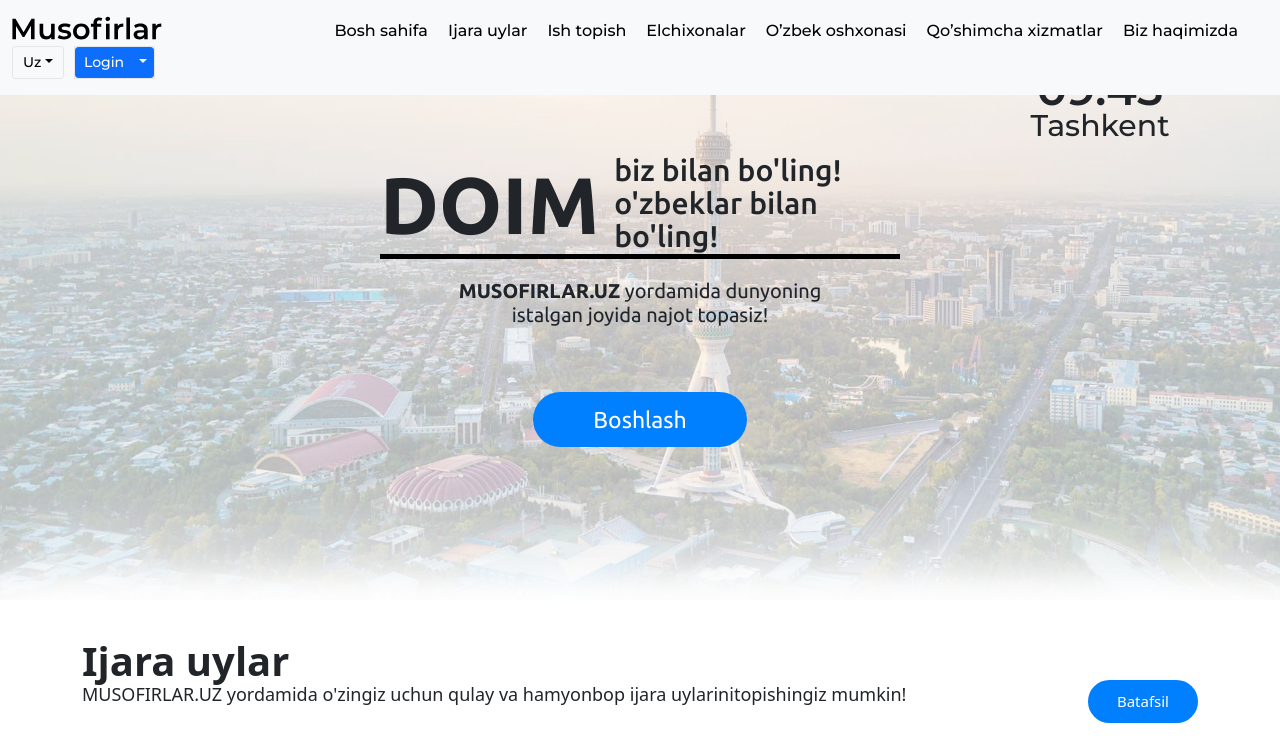
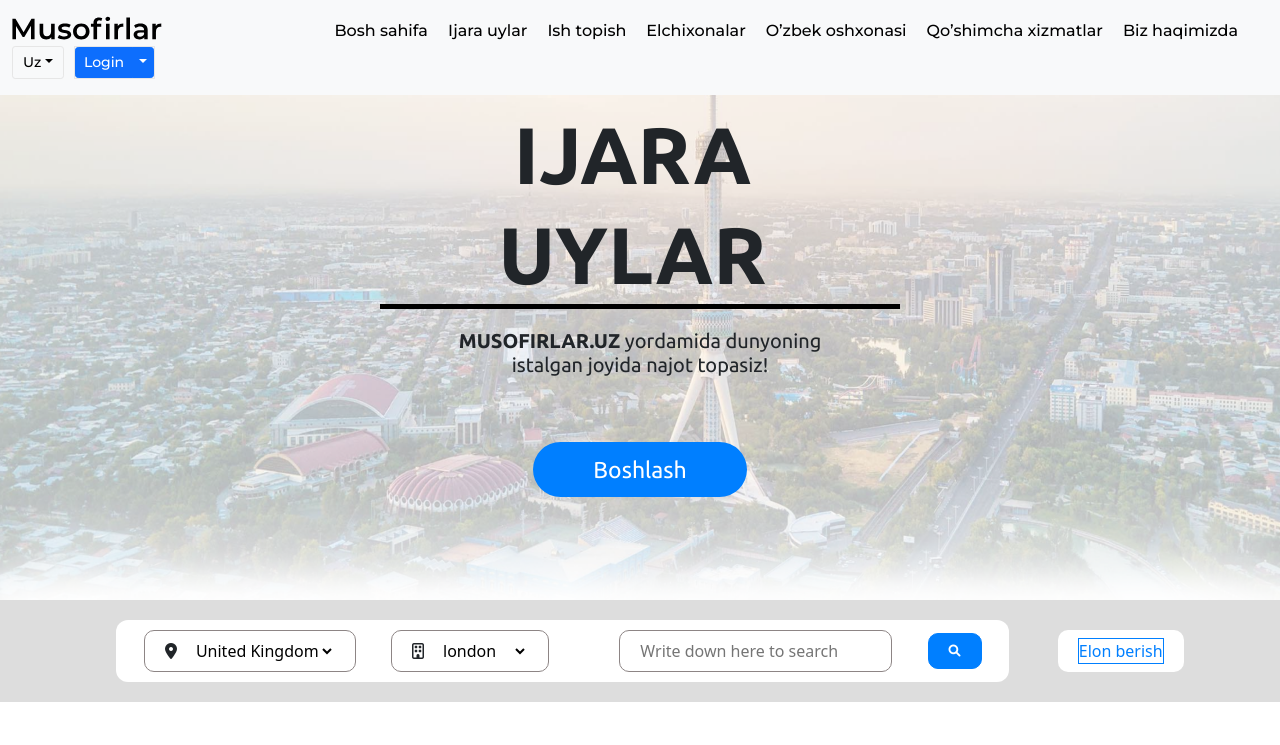
Before and after one commit to Milliy-Dasturchilar/musofirlar.frontend, a React (Create React App) app: page /flat in a window 1280 px wide. Shown: the top 745 px of the page. Built offline with nearby package versions, Linux system fonts and the light colour scheme.

Commit message:
Added router

```diff
--- a/package.json
+++ b/package.json
@@ -14,6 +14,7 @@
     "react": "^17.0.2",
     "react-bootstrap": "^2.1.1",
     "react-dom": "^17.0.2",
+    "react-router-dom": "^6.2.1",
     "react-scripts": "5.0.0",
     "web-vitals": "^2.1.3"
   },
--- a/src/App.js
+++ b/src/App.js
@@ -1,14 +1,17 @@
 import React from 'react';
 import Home from './pages/home/Home';
 import Flat from './pages/flat/Flat';
+import { Routes, Route } from "react-router-dom";
 
 
 class App extends React.PureComponent {
   render() {
     return (
       <div className="App">
-        <Home />
-        <Flat/>
+        <Routes>
+          <Route path={"/"} element={<Home />} />
+          <Route path={"/flat"} element={<Flat />} />
+        </Routes>
       </div>
     );
   }
--- a/src/components/inputLocation/inputLocation.css
+++ b/src/components/inputLocation/inputLocation.css
@@ -1,35 +1,90 @@
-*{
+* {
   box-sizing: border-box;
   margin: 0;
   padding: 0;
 }
-.input-location-input{
+.input-location-container {
+  background-color: #ddd;
+}
+.input-location-input {
   display: flex;
   align-items: center;
-    justify-content: space-between;
-    background-color: aqua;
-    height: 200px;
+  justify-content: space-around;
 }
 
-.country-container{
-      display: flex;
-      align-items: center;
-      justify-content: space-between;
-
-
-}
-.form{
+.country-container {
   display: flex;
   align-items: center;
   justify-content: space-between;
 }
-.country-container{
+.form {
+  display: flex;
+  align-items: center;
+  justify-content: space-around;
+  width: 80%;
+  background-color: #fff;
+  border-radius: 12px;
+  margin: 20px;
+  padding: 10px;
+}
+.country-container {
   display: flex;
   align-items: center;
   justify-content: space-between;
-    border: 1px solid #000  ;
-    padding: 12px 25px;
+  border: 1px solid rgb(141, 133, 133);
+  padding: 8px 20px;
+  border-radius: 10px;
+  background-color: #fff;
 }
-#country{
+#country {
   border: none;
+  margin-left: 15px;
+  background-color: transparent;
 }
+.capital-container {
+  display: flex;
+  align-items: center;
+  justify-content: space-between;
+  border: 1px solid rgb(141, 133, 133);
+  padding: 8px 20px;
+  border-radius: 10px;
+  background-color: #fff;
+}
+#capital {
+  border: none;
+  margin-left: 15px;
+  background-color: transparent;
+}
+.to-search {
+  border: 1px solid rgb(141, 133, 133);
+  background-color: #fff;
+  padding: 8px 20px;
+  border-radius: 10px;
+}
+.search-btn {
+  border: none;
+  padding: 8px 20px;
+  background-color: #007fff;
+  color: #fff;
+  font-size: 12px;
+  border-radius: 10px;
+  border: 1px solid #007fff;
+}
+.search-btn:hover {
+  opacity: 0.6;
+  border-radius: 10px;
+  border: 1px solid #007fff;
+}
+.input-location-advertisement {
+  padding: 8px 20px;
+  background-color: #fff;
+  border-radius: 10px;
+  cursor: pointer;
+}
+.advertisement-btn {
+
+  background-color: transparent;
+  padding: px 15px;
+  color: #007fff;
+  border: 1px solid #007fff;
+}
--- a/src/components/inputLocation/inputLocation.js
+++ b/src/components/inputLocation/inputLocation.js
@@ -2,14 +2,11 @@ import React from "react";
 import "./inputLocation.css";
 
 class InputLocation extends React.Component {
-    constructor(props) {
-        super(props);
-    }
 
     render() {
         return (
-            <div className="input-location-container container">
-                <div className="input-location-input">
+            <div className="input-location-container">
+                <div className="input-location-input container">
                     <form className="form" id="form">
                         <div className="country-container">
                             <div className="country-location">
@@ -33,12 +30,15 @@ class InputLocation extends React.Component {
                                 <option value="toshkent">Toshkent</option>
                             </select>
                         </div>
+                        <div className="search">
+
+                        </div>
 
                         <input type="text" placeholder="Write down here to search" className="to-search" />
-                        <button><i className="fas fa-search"></i></button>
+                        <button className="search-btn"><i className="fas fa-search search-icon"></i></button>
                     </form>
                     <div className="input-location-advertisement">
-                        <button>Elon berish</button>
+                        <button className="advertisement-btn">Elon berish</button>
                     </div>
                 </div>
 
--- a/src/index.js
+++ b/src/index.js
@@ -1,5 +1,6 @@
 import React from 'react';
 import ReactDOM from 'react-dom';
+import { BrowserRouter } from "react-router-dom";
 
 import './index.css';
 import 'bootstrap/dist/css/bootstrap.min.css';
@@ -12,7 +13,9 @@ import reportWebVitals from './reportWebVitals';
 ReactDOM.render(
   <React.StrictMode>
     <Header />
-    <App />
+    <BrowserRouter>
+       <App />
+    </BrowserRouter>
     <Footer />
   </React.StrictMode>,
   document.getElementById('root')
```
Also changed, not shown: 1 other file (tests, documents, lock files or other folders). Lines whose indentation alone changed are shown as unchanged.
